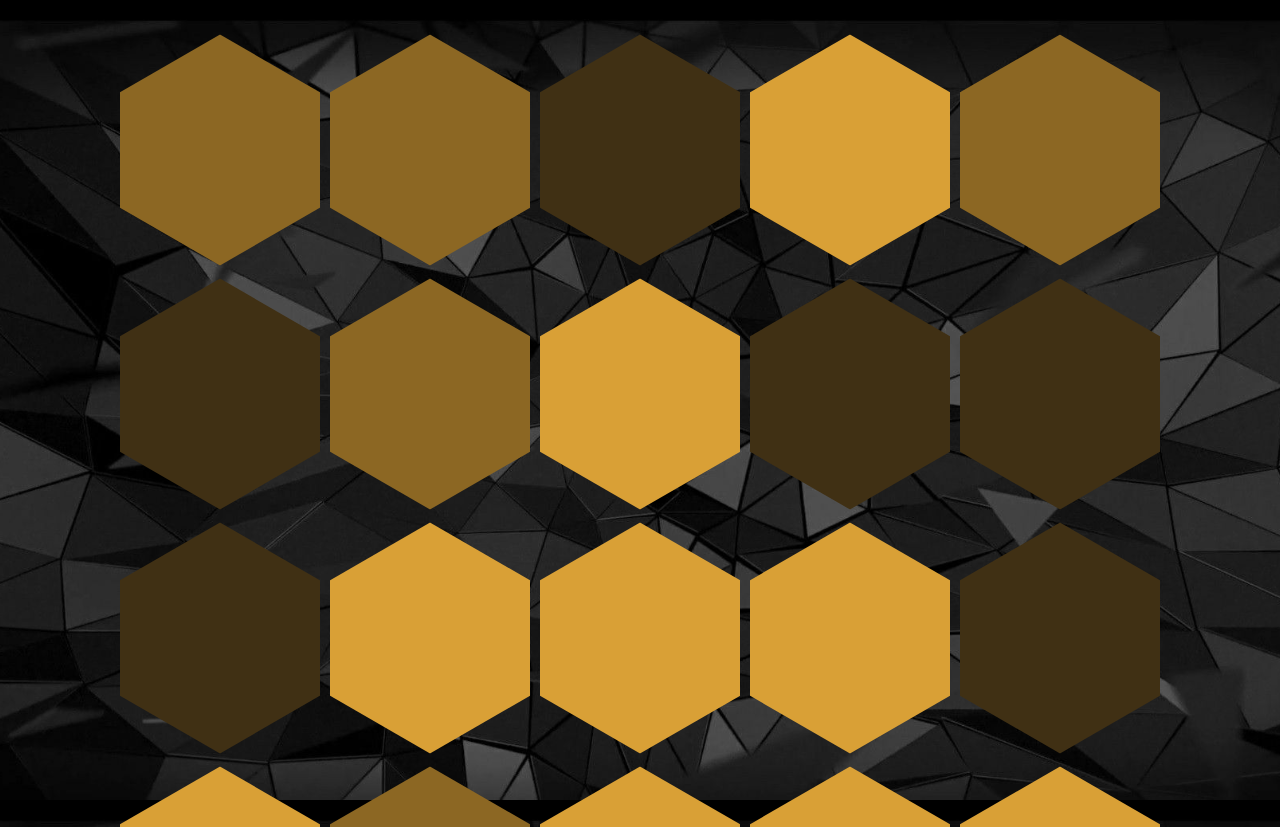
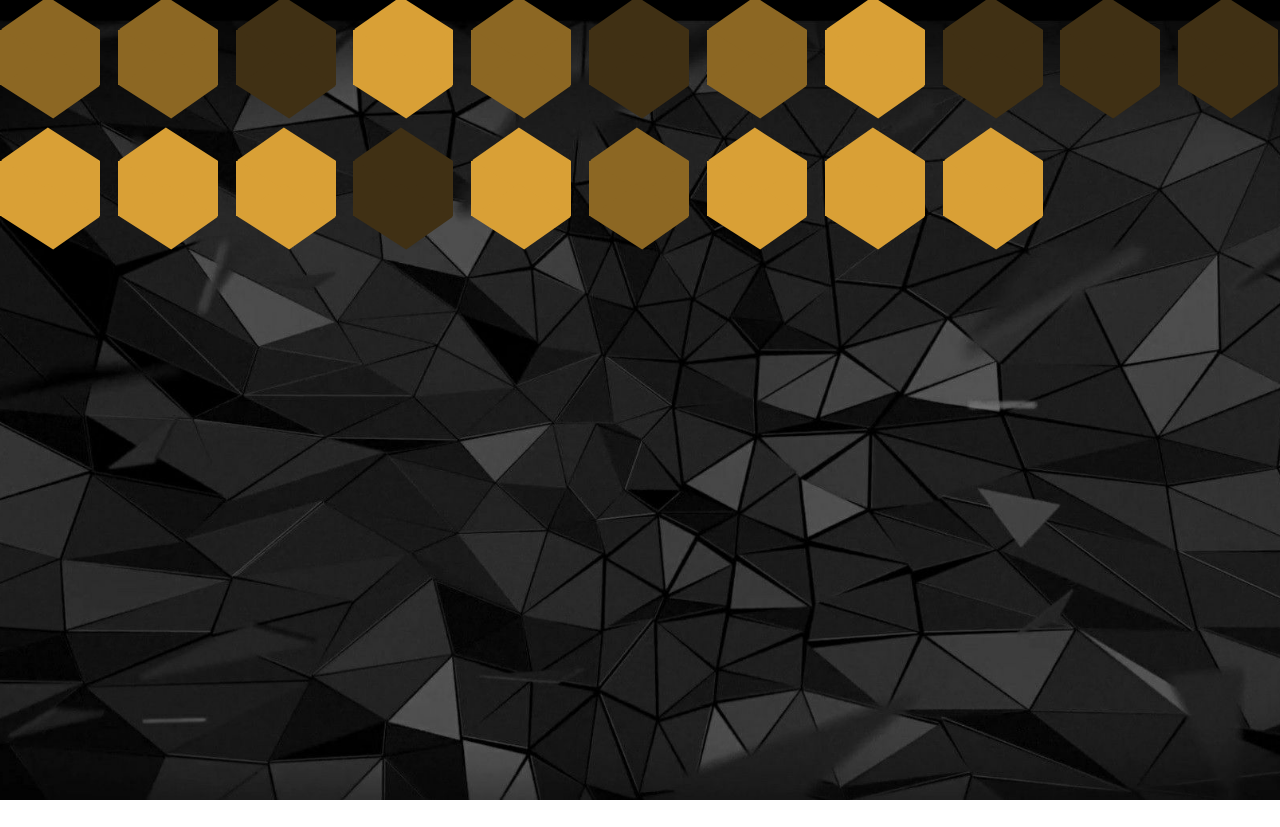
Before and after one commit to Matej-ch/Hexagons, a Vue app: page / in a window 1280 px wide. Shown: the top 827 px of the page. After the commit the page ends 800 px from the top, so only its background shows below. Built offline with nearby package versions, Linux system fonts and the light colour scheme.

Commit message:
better hexagons

```diff
--- a/src/App.vue
+++ b/src/App.vue
@@ -1,6 +1,6 @@
 <template>
   <div id="app">
-    <div class="hexagon-wrapper">
+    <div class="hexagons-wrapper">
       <Hexagon v-for="hexagon in hexagons" :key="hexagon.id" :parentData="hexagon"/>
     </div>
 
@@ -30,12 +30,18 @@ export default {
       for (let i = 0; i < objectCount; i++) {
         let tempObj = {
           id:i,
+          value: this.getRandomNumber(1,20),
           color: this.colors[Math.floor(Math.random() * this.colors.length)]
         };
         objects.push(tempObj);
       }
 
       return objects;
+    },
+    getRandomNumber: function (min,max) {
+      min = Math.ceil(min);
+      max = Math.floor(max);
+      return Math.floor(Math.random() * (max - min)) + min;
     }
   }
 }
@@ -49,7 +55,6 @@ export default {
     font-family: Avenir, Helvetica, Arial, sans-serif;
     -webkit-font-smoothing: antialiased;
     -moz-osx-font-smoothing: grayscale;
-    text-align: center;
     color: #2c3e50;
     height: 100%;
 }
@@ -61,12 +66,10 @@ export default {
     background-size: cover;
   }
 
-  .hexagon-wrapper {
-    width: 100%;
-    padding: 30px;
-    overflow: hidden;
-    position: relative;
-    margin: 0 auto;
+  .hexagons-wrapper {
+    display: grid;
+    grid-template-columns: repeat(auto-fill, minmax(100px, 1fr));
+    grid-gap: 1rem;
 
   }
 </style>
--- a/src/components/Hexagon.vue
+++ b/src/components/Hexagon.vue
@@ -1,11 +1,8 @@
 <template>
-  <div class="hexa_item">
-    <div class="hexagon hexagon2">
-      <div class="hexagon-left">
-        <div class="hexagon-right" :class="parentData.color">test</div>
-      </div>
-    </div>
+  <div class="hexagon-wrapper">
+    <div class="hexagon" :class="parentData.color"><span></span></div>
   </div>
+
 </template>
 
 <script>
@@ -19,81 +16,73 @@ export default {
 
 <!-- Add "scoped" attribute to limit CSS to this component only -->
 <style scoped>
-  .hexa_item {
-    width: 200px;
-    height: 230px;
+
+  .hexagon {
+    width: 100px;
+    height: 55px;
     position: relative;
-    display: inline-block;
-    margin: 5px;
   }
 
-  .hexa_item:hover {
-    /*box-shadow: 0 0 40px 20px #fff, 0 0 100px 50px #ff0;*/
+  .hexagon-wrapper {
+    padding-right: 5px;
+    padding-bottom: 30px;
+    padding-top: 30px;
+  }
+
+  .hexagon,
+  .hexagon:before,
+  .hexagon:after {
+    box-shadow: 0 0 10px rgba(0,0,0,0.8);
+  }
+
+  .hexagon:before,
+  .hexagon:after {
+    content: "";
+    position: absolute;
+    left: 22px;
+    width: 57px;
+    height: 57px;
+    transform: rotate(145deg) skew(22.5deg);
+  }
+
+  .hexagon:before {
+    top: -29px;
+  }
+
+  .hexagon:after {
+    top: 27px;
+  }
+
+  .hexagon span {
+    position: absolute;
+    top: 0;
+    left: 0;
+    width: 100px;
+    height: 55px;
+    z-index: 1;
+  }
+
+  /*.hexa_item:hover {
+    !*box-shadow: 0 0 40px 20px #fff, 0 0 100px 50px #ff0;*!
 
     box-shadow:
-            inset 0 0 50px #fff,      /* inner white */
-            inset 20px 0 80px #f0f,   /* inner left magenta short */
-            inset -20px 0 80px #0ff,  /* inner right cyan short */
-            inset 20px 0 300px #f0f,  /* inner left magenta broad */
-            inset -20px 0 300px #0ff, /* inner right cyan broad */
-            0 0 50px #fff,            /* outer white */
-            -10px 0 80px #f0f,        /* outer left magenta */
-            10px 0 80px #0ff;         /* outer right cyan */
-  }
+            inset 0 0 50px #fff,      !* inner white *!
+            inset 20px 0 80px #f0f,   !* inner left magenta short *!
+            inset -20px 0 80px #0ff,  !* inner right cyan short *!
+            inset 20px 0 300px #f0f,  !* inner left magenta broad *!
+            inset -20px 0 300px #0ff, !* inner right cyan broad *!
+            0 0 50px #fff,            !* outer white *!
+            -10px 0 80px #f0f,        !* outer left magenta *!
+            10px 0 80px #0ff;         !* outer right cyan *!
+  }*/
 
-  .hexagon {
-    overflow: hidden;
-    visibility: hidden;
-
-    -webkit-transform: rotate(120deg);
-    -moz-transform: rotate(120deg);
-    -o-transform: rotate(120deg);
-    -ms-transform: rotate(120deg);
-    transform: rotate(120deg);
-    cursor: pointer;
-  }
-
-  .hexagon2 {
-    position: absolute;
-    width: 200px;
-    height: 400px;
-    top: -85px;
-  }
-
-  .hexagon-left {
-    overflow: hidden;
-    width: 100%;
-    height: 100%;
-
-    -webkit-transform: rotate(-60deg);
-    -moz-transform: rotate(-60deg);
-    -o-transform: rotate(-60deg);
-    -ms-transform: rotate(-60deg);
-    transform: rotate(-60deg);
-  }
-
-  .hexagon-right {
-    overflow: hidden;
-    width: 100%;
-    height: 100%;
-    visibility: visible;
-
-    -webkit-transform: rotate(-60deg);
-    -moz-transform: rotate(-60deg);
-    -o-transform: rotate(-60deg);
-    -ms-transform: rotate(-60deg);
-    transform: rotate(-60deg);
-  }
-
-  .h-color1 {
-
+  .h-color1,.h-color1:before,.h-color1:after {
     box-shadow: inset 0 0 0 200px #D9A036;
   }
-  .h-color2 {
-
+  .h-color2,.h-color2:before,.h-color2:after {
     box-shadow: inset 0 0 0 200px #8C6723;
   }
-  .h-color3 {
+  .h-color3,.h-color3:before,.h-color3:after {
     box-shadow: inset 0 0 0 200px #403014;
   }
 </style>
--- a/src/main.js
+++ b/src/main.js
@@ -6,7 +6,12 @@ Vue.config.productionTip = false
 
 Vue.use(Vuex)
 
-const store = new Vuex.Store({})
+const store = new Vuex.Store({
+  state : {
+    firstPiece: 0,
+    secondPiece: 0,
+  }
+})
 
 new Vue({
   render: h => h(App),
```
